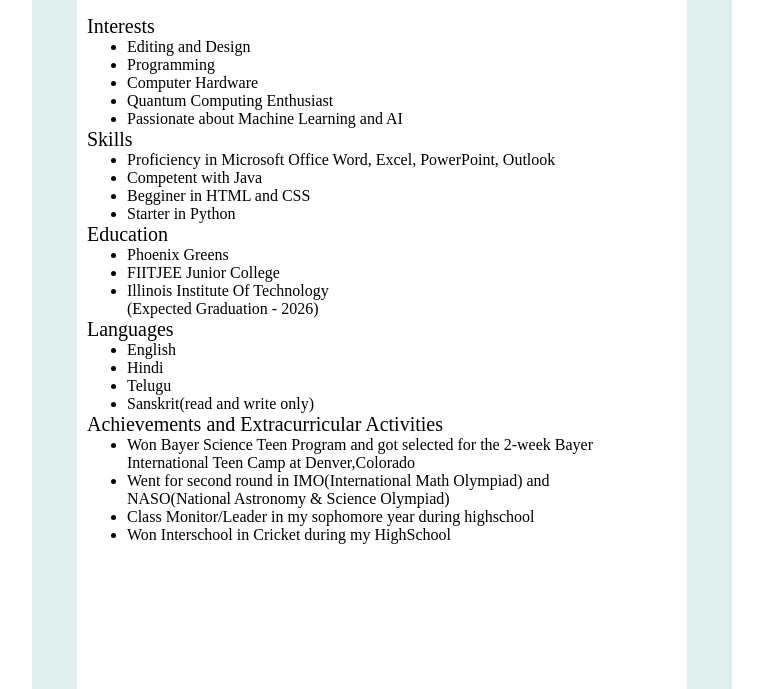
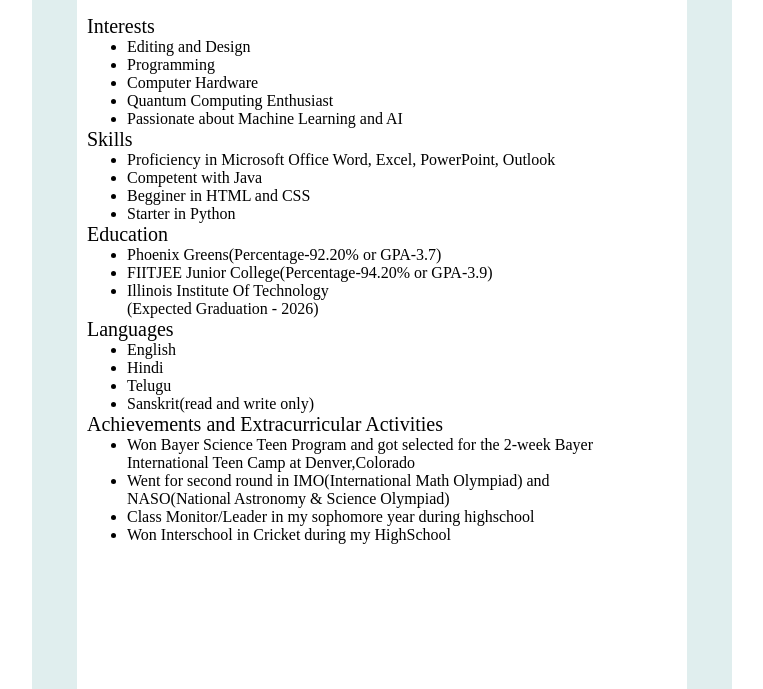
Before and after one commit to LALITH0110/resume, a plain HTML site: page index.html in a window 1280 px wide. Shown: the part 111-800 px from the top of the page, without its empty margins (258-1021 px from the left). Drawn offline with Linux system fonts and the light colour scheme.

Commit message:
Update index.html

```diff
--- a/index.html
+++ b/index.html
@@ -118,10 +118,10 @@
   <font size="5"><p class="head">Education</p></font>
   <ul>
     <a href="https://www.phoenixgreens.com/">
-      <li>Phoenix Greens</li>
+      <li>Phoenix Greens(Percentage-92.20% or GPA-3.7)</li>
     </a>
     <a href="https://www.fiitjee.com/AboutUs">
-      <li>FIITJEE Junior College</li>
+      <li>FIITJEE Junior College(Percentage-94.20% or GPA-3.9)</li>
     </a>
     <a href="https://www.iit.edu/">
       <li>Illinois Institute Of Technology</li>
```
